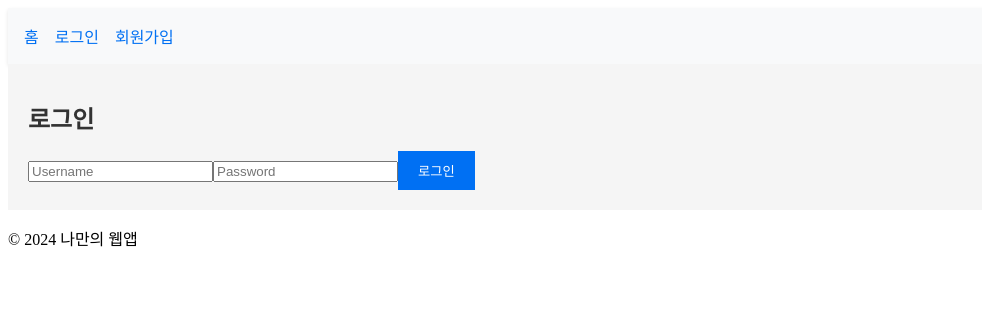
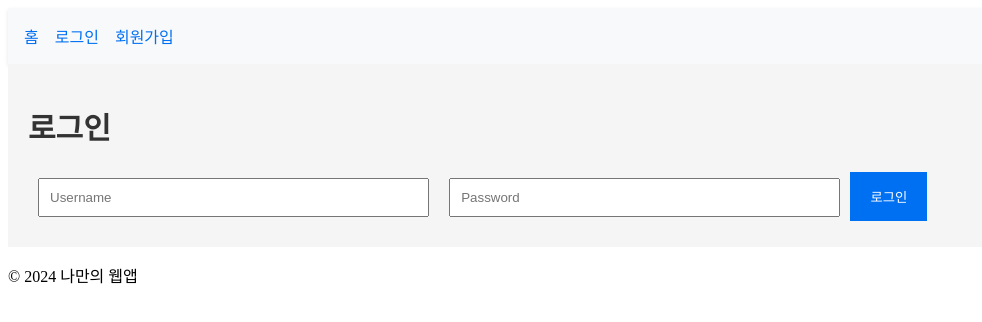
Before and after one commit to SeongUk52/melodic-bridge-frontend, a Next.js app: page /login in a window 1280 px wide. Shown: the top 322 px of the page, without its empty margins (0-982 px from the left). Built offline with nearby package versions, Linux system fonts and the light colour scheme.

Commit message:
style: 로그인창 스타일 변경

```diff
--- a/src/app/login/Login.module.css
+++ b/src/app/login/Login.module.css
@@ -6,13 +6,19 @@
 
 .title {
     color: #333;
-    font-size: 24px;
+    font-size: 30px;
 }
 
 .button {
     background-color: #0070f3;
     color: white;
     border: none;
-    padding: 10px 20px;
+    padding: 15px 20px;
     cursor: pointer;
 }
+
+.input {
+    padding: 10px;
+    margin: 10px;
+    width: 30%;
+}
--- a/src/app/login/page.tsx
+++ b/src/app/login/page.tsx
@@ -34,12 +34,14 @@ const Login: React.FC = () => {
             <h1 className={styles.title}>로그인</h1>
             <form onSubmit={handleLogin}>
                 <input
+                    className={styles.input}
                     type="text"
                     placeholder="Username"
                     value={username}
                     onChange={(e) => setUsername(e.target.value)}
                 />
                 <input
+                    className={styles.input}
                     type="password"
                     placeholder="Password"
                     value={password}
```
